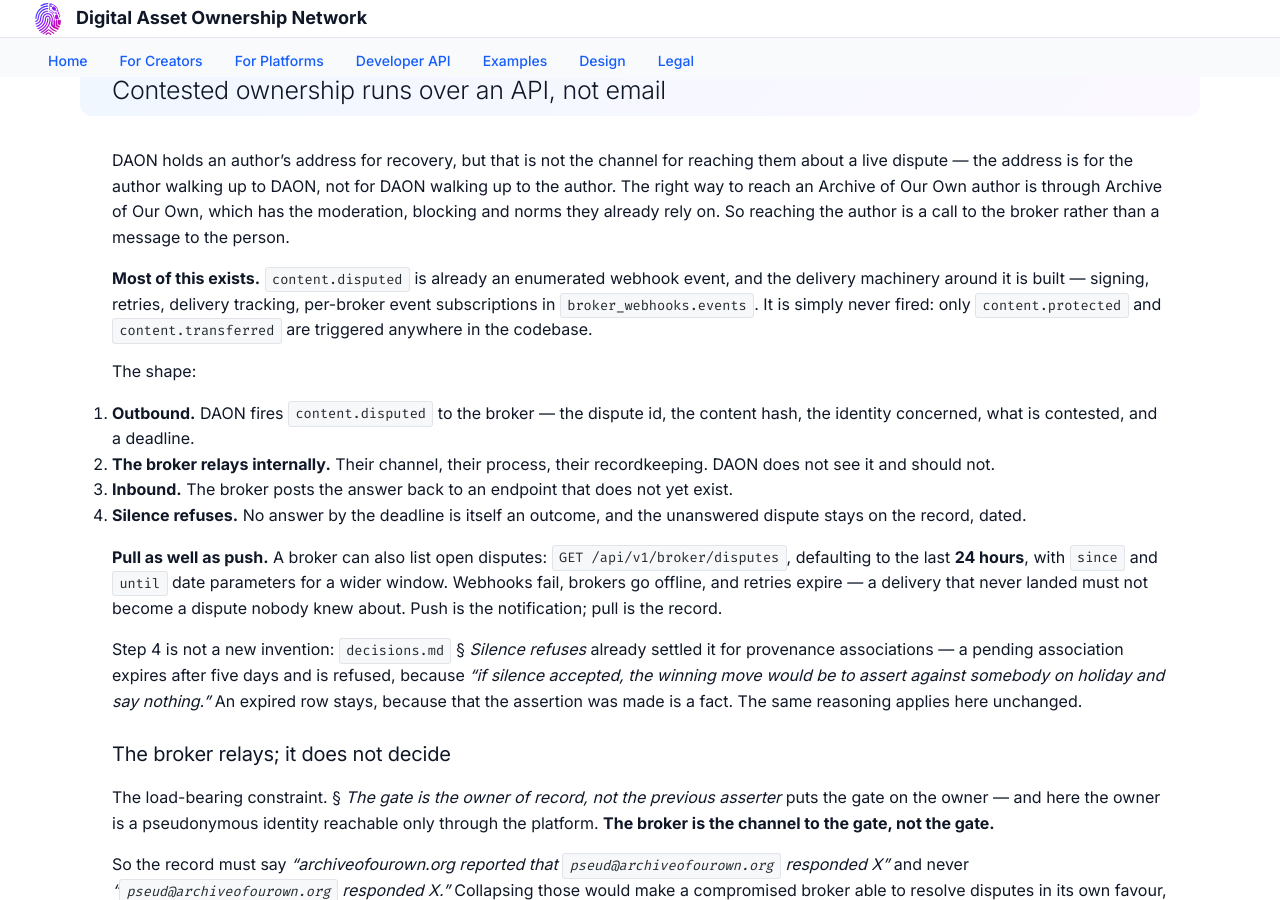
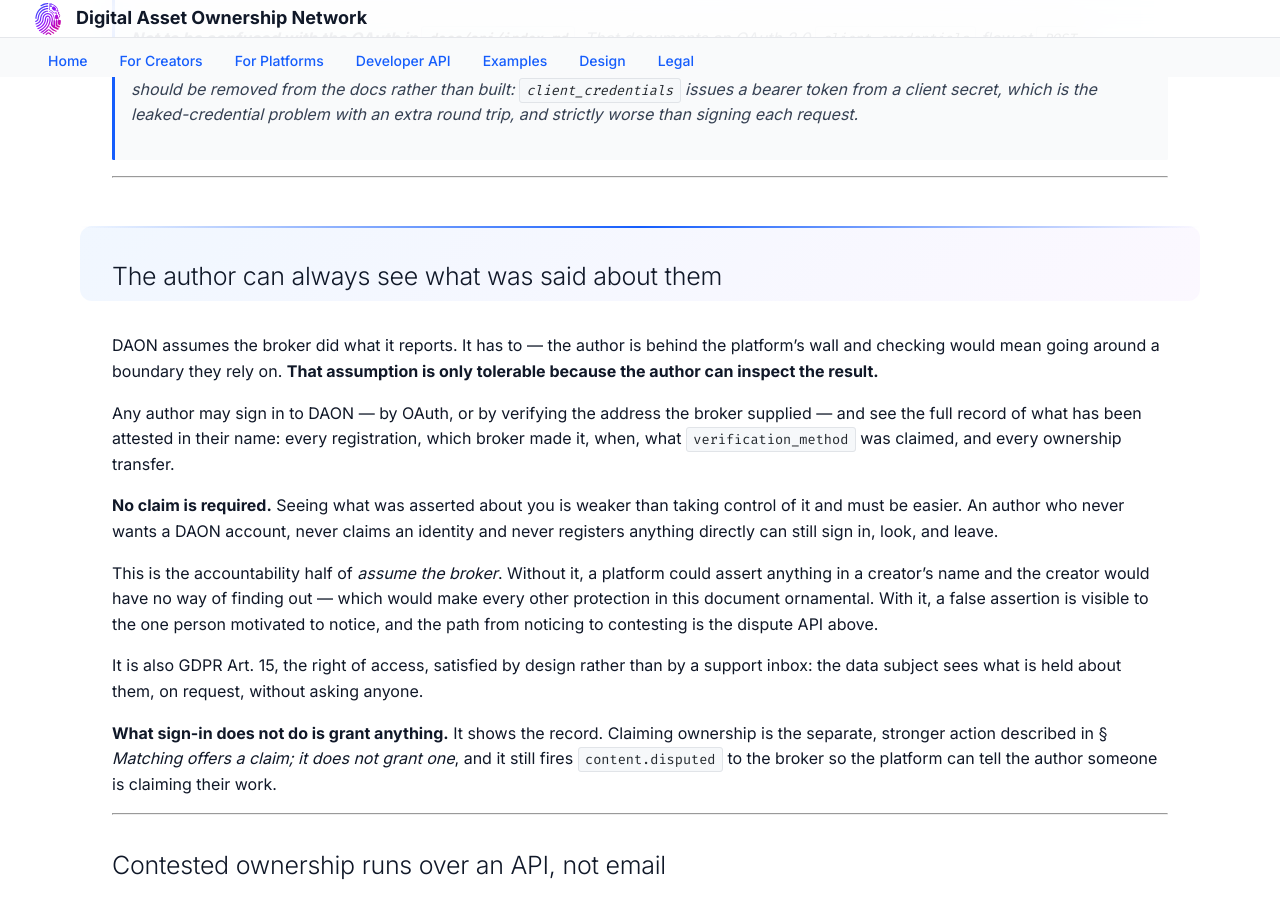
Before and after one commit to daon-network/daon, a Jekyll site: the page built from docs/design/brokerage.md, in a window 1280 px wide and 900 px high, scrolled down 2949 px. Built offline with Jekyll 4.4.1, drawn with Linux system fonts in a browser that asks for light colours; some of the changed text lies outside the part shown.

Commit message:
docs(design): assume the broker, but let the author see the result
Clarifies the ladder and adds the thing that makes it acceptable.

verification_method records what the broker says it did. DAON performs none of
it and cannot -- the author is behind the platform's wall, and checking would
mean going around a boundary they rely on. So DAON assumes, and records the
report as a report rather than a finding. Which resolves the objection that
email_verification sat oddly: all three rungs are broker-reported, so it is not
a two-rung ladder wearing three labels. It was being confused with DAON
verifying an email at sign-in, which authenticates a DAON account and says
nothing about a federated identity.

The assumption is only tolerable because the author can inspect the result. Any
author may sign in -- by OAuth or by verifying the address the broker supplied
-- and see everything attested in their name: every registration, which broker
made it, when, what verification_method was claimed, every transfer.

No claim required. Seeing what was asserted about you is weaker than taking
control of it and must be easier. An author who never wants an account and
never claims anything can still sign in, look, and leave.

Without this a platform could assert anything in a creator's name and the
creator would have no way to find out, which would make every other protection
here ornamental. With it, a false assertion is visible to the one person
motivated to notice, and the path from noticing to contesting is the dispute
API. It is also Art. 15 satisfied by design rather than by a support inbox.

Sign-in shows; it does not grant. Claiming remains the separate stronger action
that fires content.disputed so the platform can tell the author.

Co-Authored-By: Claude Opus 5 (1M context) <noreply@anthropic.com>
Claude-Session: https://claude.ai/code/session_011uqYbCkw9KSJ4nagUmAC9M

```diff
--- a/docs/design/brokerage.md
+++ b/docs/design/brokerage.md
@@ -86,14 +86,23 @@ made in their name. Both route through the broker, because that is where the cha
 
 ### The ladder
 
-`verification_method` is an ordered scale of **how well demonstrated that channel is** — not how
-identified anyone is.
+`verification_method` records **what the broker says it did.** DAON performs none of these and
+cannot: the author is behind the platform's wall, and checking would mean going around a boundary
+the author relies on. So DAON assumes the broker did what it reports, because there is no
+alternative — and records it as a report rather than a finding.
 
-| Method | What was established | Contactability |
+The rungs are an ordered scale of **how well the platform says the channel was demonstrated** — not
+of how identified anyone is, and not of anything DAON established.
+
+| Method | What the broker reports | Contactability, as reported |
 | --- | --- | --- |
-| `broker_signature` | The platform asserts an entity exists. | **Claimed.** Nothing demonstrated. |
-| `email_verification` | Someone answered a message. | **Demonstrated.** The channel works. |
-| `platform_oauth` | Someone with live account control acted. | **Demonstrated, with agency.** |
+| `broker_signature` | It asserts an entity exists. | **Claimed.** Nothing demonstrated. |
+| `email_verification` | It verified an address for that account. | **Demonstrated** to the platform. |
+| `platform_oauth` | The account holder acted, with live control. | **Demonstrated, with agency.** |
+
+Not to be confused with DAON verifying an email at sign-in. That authenticates a *DAON account* and
+says nothing about a federated identity — a different check, on a different subject, for a different
+purpose. See § *The author can always see what was said about them*.
 
 `platform_oauth` is unbuilt, and it is where OAuth belongs in this system — the *author* proving
 control of their own platform account, not the broker proving it is the broker.
@@ -133,6 +142,35 @@ anything else — which is the correct amount for a registry that refuses to adj
 > docs rather than built: `client_credentials` issues a bearer token from a client secret, which is
 > the leaked-credential problem with an extra round trip, and strictly worse than signing each
 > request.
+
+---
+
+## The author can always see what was said about them
+
+DAON assumes the broker did what it reports. It has to — the author is behind the platform's wall and
+checking would mean going around a boundary they rely on. **That assumption is only tolerable
+because the author can inspect the result.**
+
+Any author may sign in to DAON — by OAuth, or by verifying the address the broker supplied — and see
+the full record of what has been attested in their name: every registration, which broker made it,
+when, what `verification_method` was claimed, and every ownership transfer.
+
+**No claim is required.** Seeing what was asserted about you is weaker than taking control of it and
+must be easier. An author who never wants a DAON account, never claims an identity and never
+registers anything directly can still sign in, look, and leave.
+
+This is the accountability half of *assume the broker*. Without it, a platform could assert anything
+in a creator's name and the creator would have no way of finding out — which would make every other
+protection in this document ornamental. With it, a false assertion is visible to the one person
+motivated to notice, and the path from noticing to contesting is the dispute API above.
+
+It is also GDPR Art. 15, the right of access, satisfied by design rather than by a support inbox: the
+data subject sees what is held about them, on request, without asking anyone.
+
+**What sign-in does not do is grant anything.** It shows the record. Claiming ownership is the
+separate, stronger action described in § *Matching offers a claim; it does not grant one*, and it
+still fires `content.disputed` to the broker so the platform can tell the author someone is claiming
+their work.
 
 ---
 
@@ -400,7 +438,9 @@ expensive later.
     and give disputes a deadline.
 12. Require the author's email at broker registration, store it undisplayed, and build recovery by
     verified email match — offering a claim rather than granting one.
-13. Reconcile the three documents that describe this system as complete.
+13. Build the author's view: sign in, see everything attested in your name, claim nothing. The
+    accountability half of assuming the broker, and Art. 15 by design.
+14. Reconcile the three documents that describe this system as complete.
 
 Steps 1–5 are correctness and cost little. Step 7 is the security model. Step 9 is the one that makes
 the ladder real.
```
